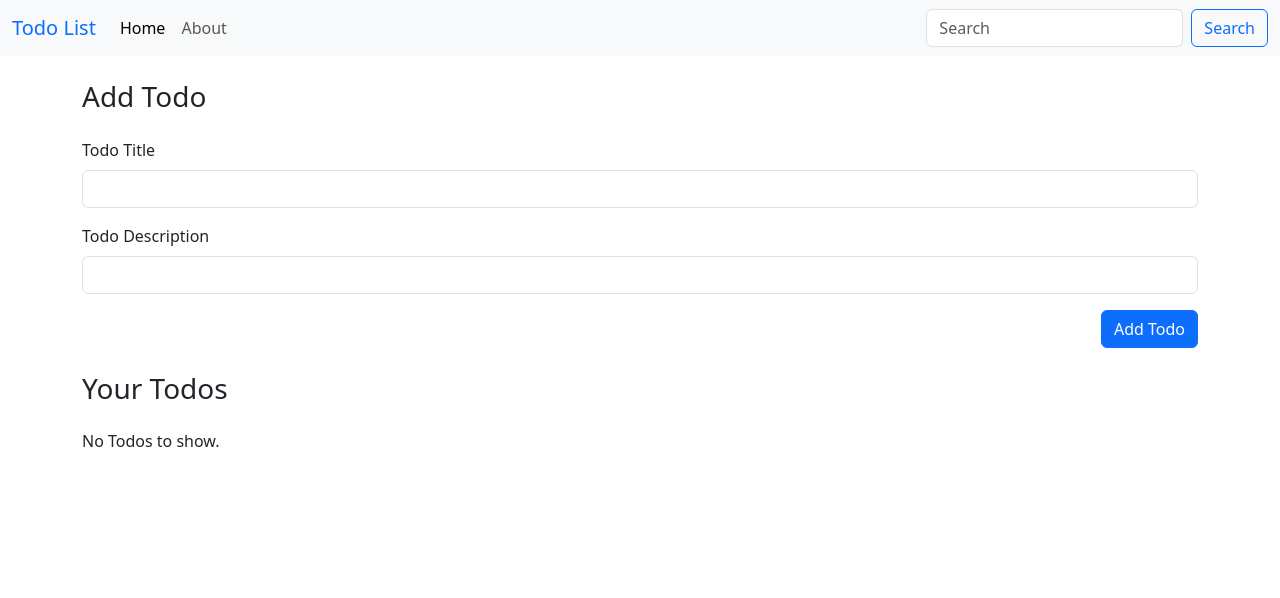
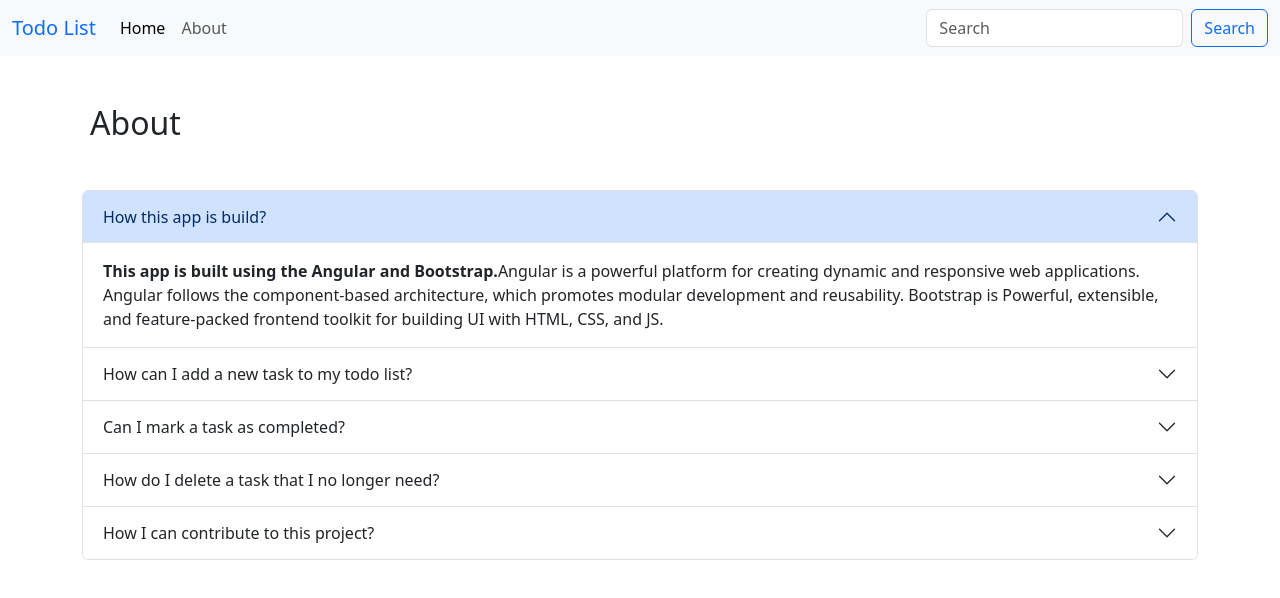
Before and after one commit to pushkardangi/learning-angular, an Angular app: page /about in a window 1280 px wide. Before the commit this address led to /. Shown: the top 598 px of the page. Built offline with nearby package versions, Linux system fonts and the light colour scheme.

Commit message:
feat: about component added, routing added

```diff
--- a/src/app/app-routing.module.ts
+++ b/src/app/app-routing.module.ts
@@ -1,7 +1,12 @@
 import { NgModule } from '@angular/core';
 import { RouterModule, Routes } from '@angular/router';
+import { TodosComponent } from './components/todos/todos.component';
+import { AboutComponent } from './components/about/about.component';
 
-const routes: Routes = [];
+const routes: Routes = [
+  { path: '', component: TodosComponent },
+  { path: 'about', component: AboutComponent },
+];
 
 @NgModule({
   imports: [RouterModule.forRoot(routes)],
--- a/src/app/app.component.html
+++ b/src/app/app.component.html
@@ -1,3 +1,3 @@
 
   <navbar></navbar>
-  <todos></todos>
+  <router-outlet></router-outlet>
--- a/src/app/app.module.ts
+++ b/src/app/app.module.ts
@@ -8,6 +8,7 @@ import { TodosComponent } from './components/todos/todos.component';
 import { NavbarComponent } from './components/navbar/navbar.component';
 import { TodoItemComponent } from './components/todo-item/todo-item.component';
 import { AddTodoComponent } from './components/add-todo/add-todo.component';
+import { AboutComponent } from './components/about/about.component';
 
 @NgModule({
   declarations: [
@@ -16,6 +17,7 @@ import { AddTodoComponent } from './components/add-todo/add-todo.component';
     NavbarComponent,
     TodoItemComponent,
     AddTodoComponent,
+    AboutComponent,
   ],
   imports: [
     BrowserModule,
--- /dev/null
+++ b/src/app/components/about/about.component.html
@@ -0,0 +1,66 @@
+
+<div class="container my-4">
+  <h2 class="my-5 mx-2">About</h2>
+  <div class="accordion" id="accordionExample">
+    <div class="accordion-item">
+      <h2 class="accordion-header">
+        <button class="accordion-button" type="button" data-bs-toggle="collapse" data-bs-target="#collapseOne" aria-expanded="true" aria-controls="collapseOne">
+          How this app is build?
+        </button>
+      </h2>
+      <div id="collapseOne" class="accordion-collapse collapse show" data-bs-parent="#accordionExample">
+        <div class="accordion-body">
+          <strong>This app is built using the Angular and Bootstrap.</strong>Angular is a powerful platform for creating dynamic and responsive web applications. Angular follows the component-based architecture, which promotes modular development and reusability. Bootstrap is Powerful, extensible, and feature-packed frontend toolkit for building UI with HTML, CSS, and JS.
+        </div>
+      </div>
+    </div>
+    <div class="accordion-item">
+      <h2 class="accordion-header">
+        <button class="accordion-button collapsed" type="button" data-bs-toggle="collapse" data-bs-target="#collapseTwo" aria-expanded="false" aria-controls="collapseTwo">
+          How can I add a new task to my todo list?
+        </button>
+      </h2>
+      <div id="collapseTwo" class="accordion-collapse collapse" data-bs-parent="#accordionExample">
+        <div class="accordion-body">
+          In the app, there's an input field where you can type your task title and description. Press the "Add Todo" button or hit Enter, and the task will be added to your todo list. The list updates dynamically, and you can see your new task immediately.
+        </div>
+      </div>
+    </div>
+    <div class="accordion-item">
+      <h2 class="accordion-header">
+        <button class="accordion-button collapsed" type="button" data-bs-toggle="collapse" data-bs-target="#collapseThree" aria-expanded="false" aria-controls="collapseThree">
+          Can I mark a task as completed?
+        </button>
+      </h2>
+      <div id="collapseThree" class="accordion-collapse collapse" data-bs-parent="#accordionExample">
+        <div class="accordion-body">
+          Absolutely! Each task in the list has a checkbox next to it "Mark as done". Click the checkbox to mark the task as completed. The task's appearance will change to indicate that it's done, helping you keep track of your progress.
+        </div>
+      </div>
+    </div>
+    <div class="accordion-item">
+      <h2 class="accordion-header">
+        <button class="accordion-button collapsed" type="button" data-bs-toggle="collapse" data-bs-target="#collapseFour" aria-expanded="false" aria-controls="collapseThree">
+          How do I delete a task that I no longer need?
+        </button>
+      </h2>
+      <div id="collapseFour" class="accordion-collapse collapse" data-bs-parent="#accordionExample">
+        <div class="accordion-body">
+          You can easily delete a task by clicking the "Delete" button next to the task. This will remove the task from your todo list. Be cautious, as deleted tasks cannot be recovered.
+        </div>
+      </div>
+    </div>
+    <div class="accordion-item">
+      <h2 class="accordion-header">
+        <button class="accordion-button collapsed" type="button" data-bs-toggle="collapse" data-bs-target="#collapseFive" aria-expanded="false" aria-controls="collapseThree">
+          How I can contribute to this project?
+        </button>
+      </h2>
+      <div id="collapseFive" class="accordion-collapse collapse" data-bs-parent="#accordionExample">
+        <div class="accordion-body">
+          You can contribute to this project by forking this repository from <code>https://github.com/pushkardangi/learning-angular</code> and making a pull request. You can also report bugs and suggest improvements by opening an issue.
+        </div>
+      </div>
+    </div>
+  </div>
+</div>
--- a/src/app/components/navbar/navbar.component.html
+++ b/src/app/components/navbar/navbar.component.html
@@ -1,17 +1,17 @@
 
 <nav class="navbar navbar-expand-lg bg-body-tertiary">
   <div class="container-fluid">
-    <a class="navbar-brand text-primary" href="#">Todo List</a>
+    <a class="navbar-brand text-primary" routerLink="/">Todo List</a>
     <button class="navbar-toggler" type="button" data-bs-toggle="collapse" data-bs-target="#navbarSupportedContent" aria-controls="navbarSupportedContent" aria-expanded="false" aria-label="Toggle navigation">
       <span class="navbar-toggler-icon"></span>
     </button>
     <div class="collapse navbar-collapse" id="navbarSupportedContent">
       <ul class="navbar-nav me-auto mb-2 mb-lg-0">
         <li class="nav-item">
-          <a class="nav-link active" aria-current="page" href="#">Home</a>
+          <a class="nav-link active" aria-current="page" routerLink="/">Home</a>
         </li>
         <li class="nav-item">
-          <a class="nav-link" href="#">About</a>
+          <a class="nav-link" routerLink="/about">About</a>
         </li>
       </ul>
       <form class="d-flex" role="search">
```
Also changed, not shown: src/app/components/about/about.component.ts (added, +10 -0 lines), src/app/components/about/about.component.css (added), 1 other file (tests, documents, lock files or other folders).
